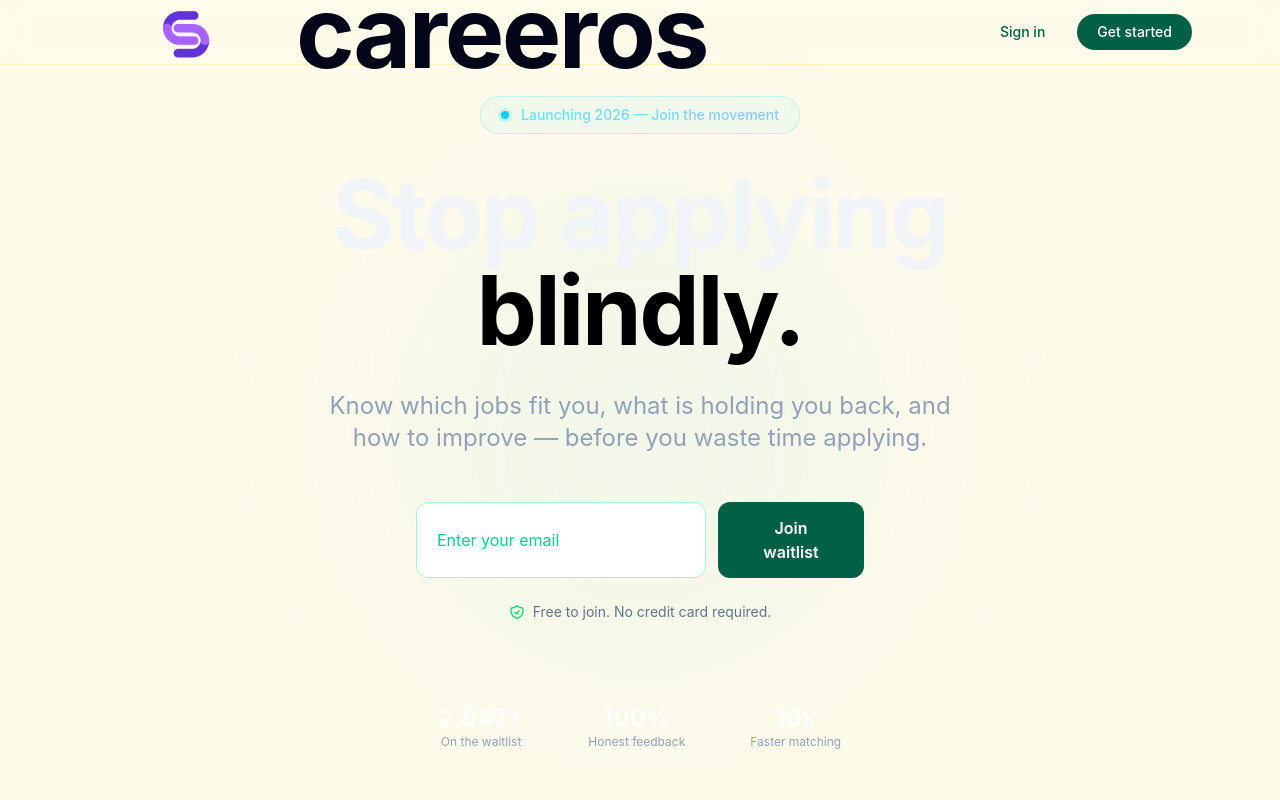
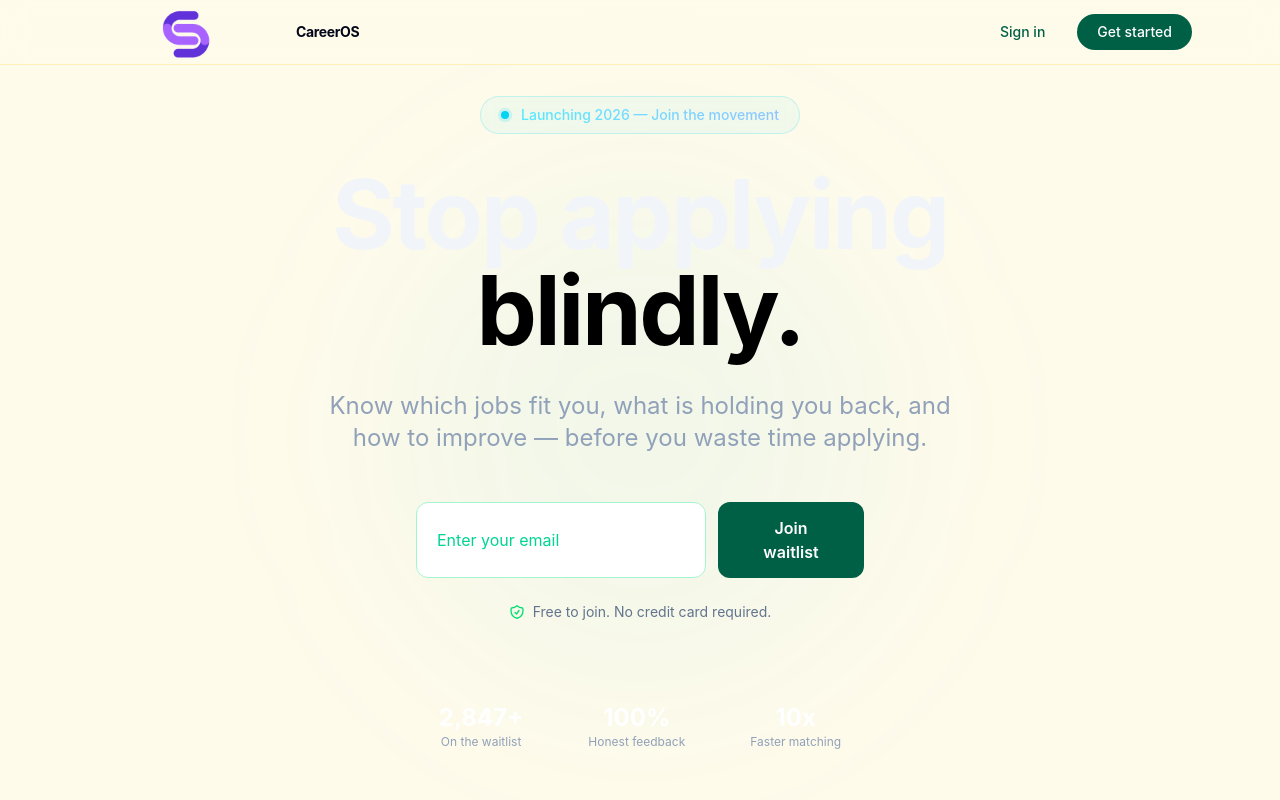
Before and after one commit to dr-winner/careeros, a Next.js app: page / in a window 1280 px wide. Shown: the top 800 px of the page. Built offline with nearby package versions, Linux system fonts and the light colour scheme; no server answers.

Commit message:
fix: separate logo image size from text size

```diff
--- a/src/app/components/logo.tsx
+++ b/src/app/components/logo.tsx
@@ -8,11 +8,18 @@ interface LogoProps {
     theme?: "light" | "dark";
 }
 
-const SIZES = {
+const IMAGE_SIZES = {
     sm: { width: 200, height: 200 },
     md: { width: 250, height: 250 },
     lg: { width: 320, height: 320 },
     xl: { width: 400, height: 400 },
+};
+
+const TEXT_SIZES = {
+    sm: "14px",
+    md: "16px",
+    lg: "20px",
+    xl: "24px",
 };
 
 export default function Logo({
@@ -20,14 +27,15 @@ export default function Logo({
     variant = "full",
     className = "",
 }: LogoProps) {
-    const dimensions = SIZES[size];
+    const imageDimensions = IMAGE_SIZES[size];
+    const textSize = TEXT_SIZES[size];
 
     const iconComponent = (
         <Image
             src="/cs_logo.png"
             alt="CareerOS Logo"
-            width={dimensions.width}
-            height={dimensions.height}
+            width={imageDimensions.width}
+            height={imageDimensions.height}
             className="flex-shrink-0"
             priority
         />
@@ -41,12 +49,9 @@ export default function Logo({
         <div className={`flex items-center gap-2 ${className}`}>
             {iconComponent}
             <div>
-                <div className="font-bold tracking-tight text-slate-950" style={{ fontSize: `${dimensions.width / 2}px`, lineHeight: 1.1 }}>
-                    careeros
+                <div className="font-bold tracking-tight text-slate-950" style={{ fontSize: textSize, lineHeight: 1.1 }}>
+                    CareerOS
                 </div>
-                {/* <div className="font-semibold bg-gradient-to-r from-cyan-500 to-blue-500 bg-clip-text text-transparent" style={{ fontSize: `${dimensions.width / 4}px`, lineHeight: 1 }}>
-
-                </div> */}
             </div>
         </div>
     );
```
